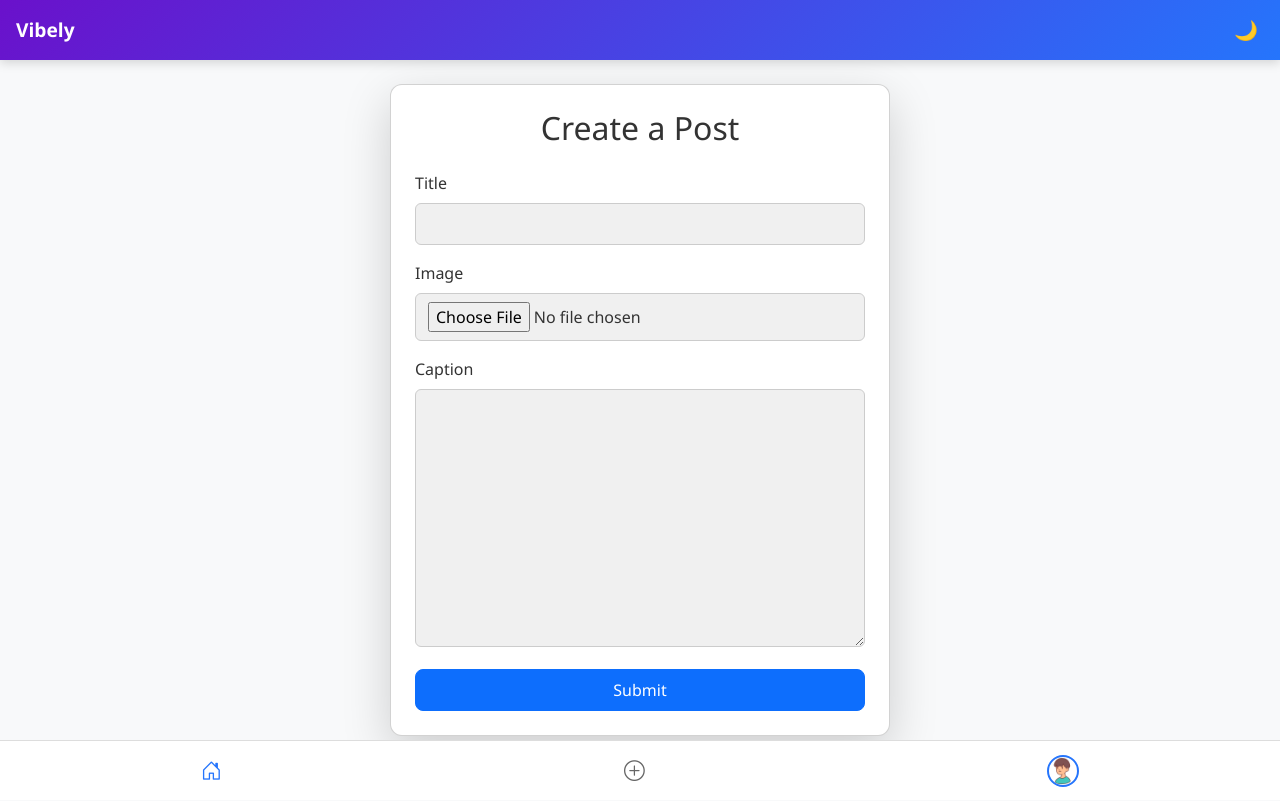
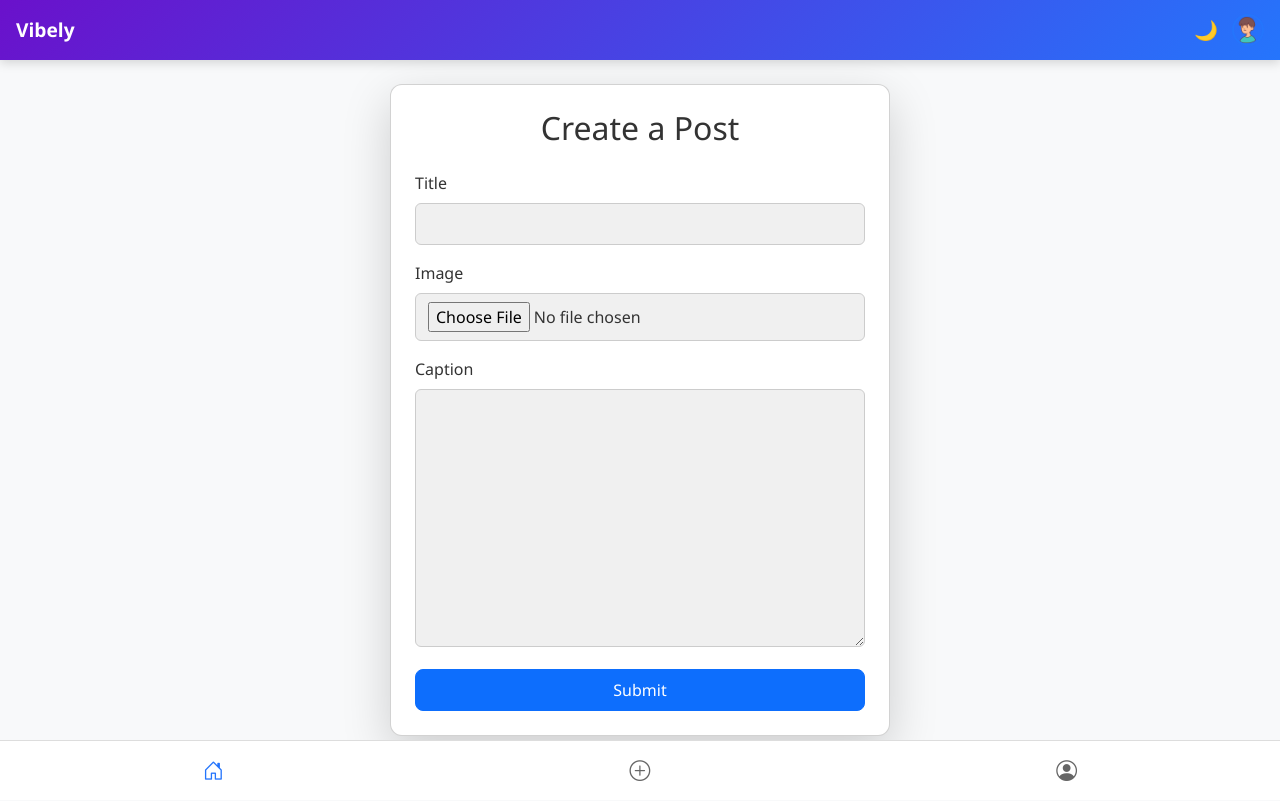
Before and after one commit to Sourabh2517x/Vibely, a Django app: page /posts/post/ in a window 1280 px wide. Run offline with Django 5.2, Linux system fonts and the light colour scheme; a user stored in the database is signed in; data comes from the database, SQL or seed files in the repository; both versions use the stored data as it was after the commit.

Commit message:
Update Base.HTML third time

```diff
--- a/mysite/users/templates/users/base.html
+++ b/mysite/users/templates/users/base.html
@@ -112,7 +112,12 @@
     <!-- ✅ Top bar -->
     <div class="topbar">
         <h1>Vibely</h1>
-        <button id="theme-toggle">🌙</button>
+        <div class="d-flex align-items-center gap-2">
+            <button id="theme-toggle">🌙</button>
+            <a href="{% url 'personal' %}">
+                <img src="{{ user.profile.photo.url }}" class="profile-pic" alt="Me">
+            </a>
+        </div>
     </div>
 
     <!-- ✅ Page content -->
@@ -129,12 +134,16 @@
             <i class="bi bi-house-door"></i>
         </a>
         {% if user.is_authenticated %}
+        <!-- Add Post -->
         <a href="{% url 'post' %}">
             <i class="bi bi-plus-circle"></i>
         </a>
+        <!-- Profile Page Icon -->
         <a href="{% url 'profile' %}">
-            <img src="{{ user.profile.photo.url }}" class="profile-pic" alt="Me">
+            <i class="bi bi-person-circle"></i>
         </a>
+        <!-- Personal Page (Profile Pic) -->
+
         {% else %}
         <a href="/login/">
             <i class="bi bi-box-arrow-in-right"></i>
```
Also changed, not shown: mysite/db.sqlite3.
